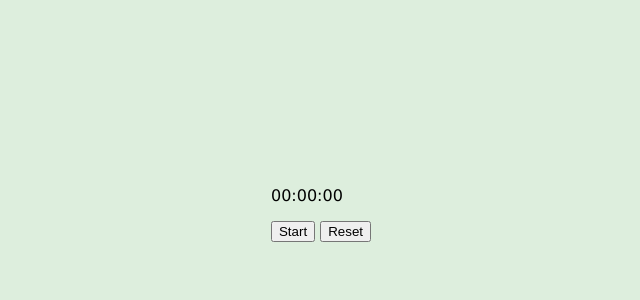
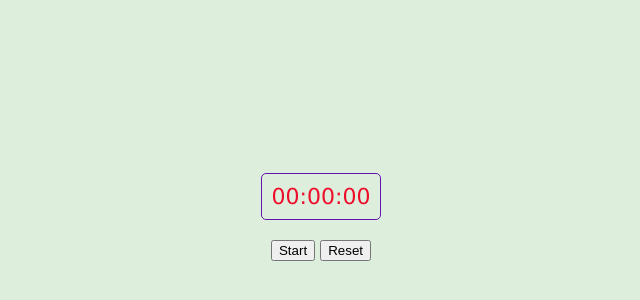
Before and after one commit to yoadin/stopwatch, a plain HTML site: page index.html in a window 1280 px wide. Shown: the part 194-494 px from the top of the page, without its empty margins (319-959 px from the left). Drawn offline with Linux system fonts and the light colour scheme.

Commit message:
styles add more targeting stopwatch-container class andstopwatch id

```diff
--- a/styles.css
+++ b/styles.css
@@ -8,4 +8,17 @@ body{
     justify-content: center;
 
 }
+
+.stopwatch-container{
+    text-align: center;
+}
+
+#stopwatch{
+    font-size: 22px;
+    margin-bottom: 20px;
+    color: rgb(237, 14, 43);
+    border: 1px solid rgb(97, 21, 173);
+    border-radius: 5px;
+    padding: 10px;
+}
 /* Write CSS code here *
```
